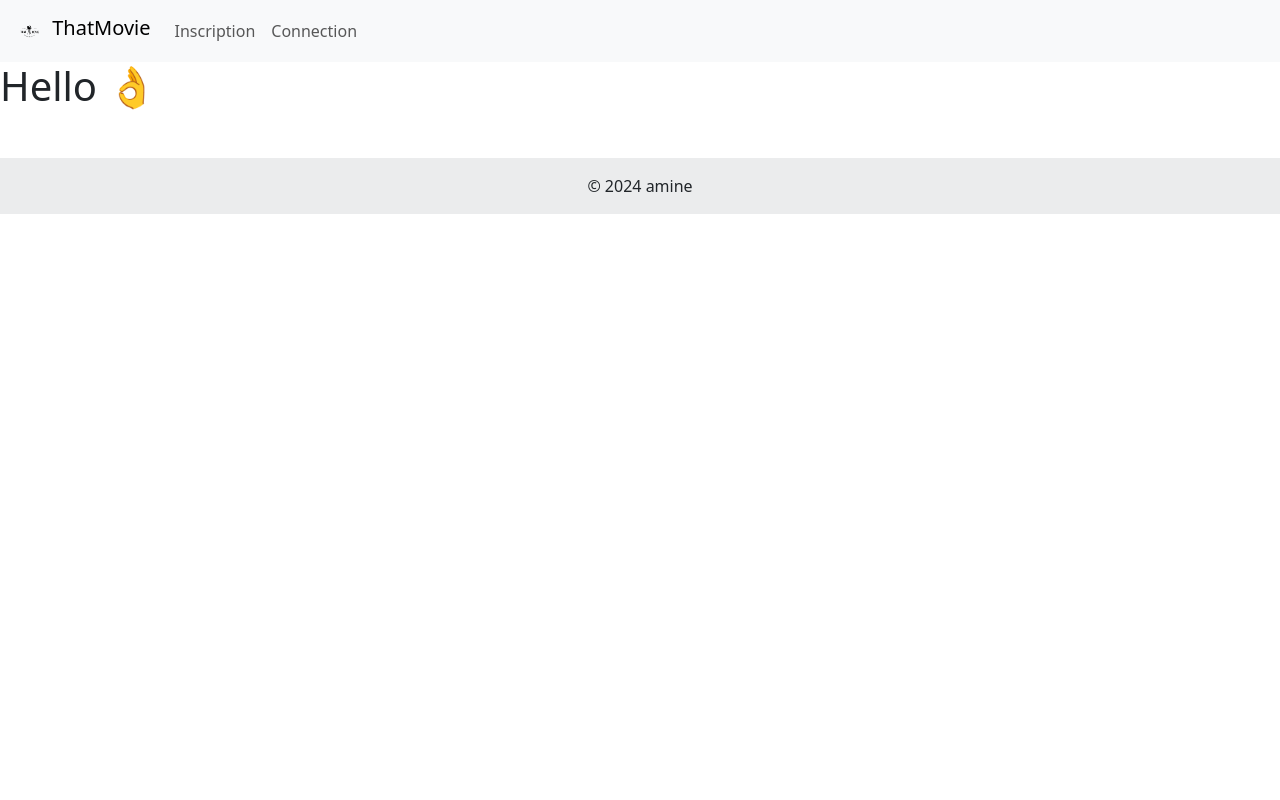
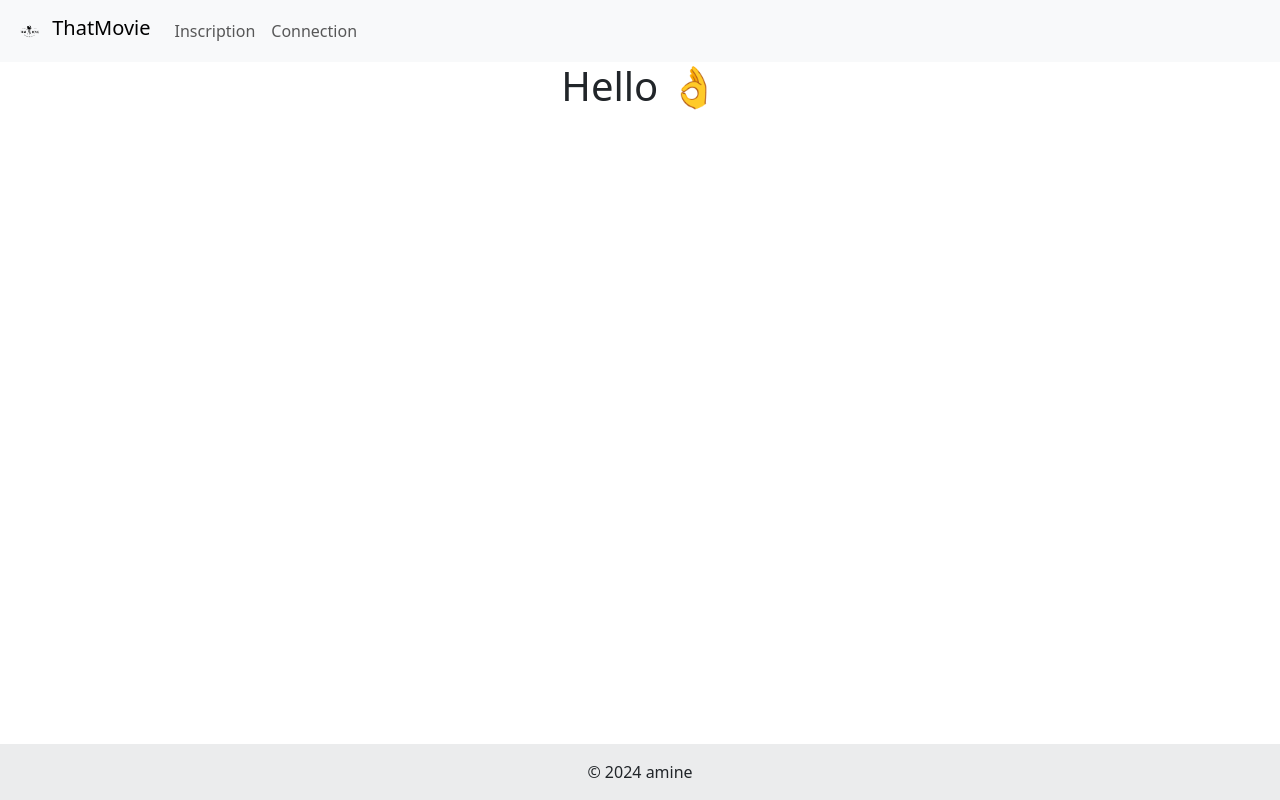
Before and after one commit to amn93p/thatmovie, a PHP site: page / in a window 1280 px wide. Run offline with PHP 8.4, Linux system fonts and the light colour scheme; data that the repository does not hold is empty.

Commit message:
derniere mise à jour

```diff
--- a/src/Views/home.view.php
+++ b/src/Views/home.view.php
@@ -3,13 +3,15 @@ require_once(__DIR__ . '/../../src/Controllers/HomeController.php');
 $title = 'Accueil';
 require_once(__DIR__ . "/parts/head.php");
 ?>
-<h1>Hello 👌</h1>
+<h1 class="text-center">Hello 👌</h1>
 <?php
 foreach ($myListUsers as $user) {
 ?>
+<div class="text-center">
     <p><?= $user->username ?></p>
     <p><?= $user->email ?></p>
     <p><?= $user->id ?></p>
+</div>
 <?php
 }
 require_once(__DIR__ . "/parts/footer.php");
--- a/src/Views/parts/footer.php
+++ b/src/Views/parts/footer.php
@@ -1,4 +1,4 @@
-<footer class="bg-body-tertiary text-center text-lg-start mt-5">
+<footer class="bg-body-tertiary text-center text-lg-start mt-5 fixed-bottom">
     <div class="text-center p-3" style="background-color: rgba(0, 0, 0, 0.05);">
         © 2024 amine
     </div>
```
